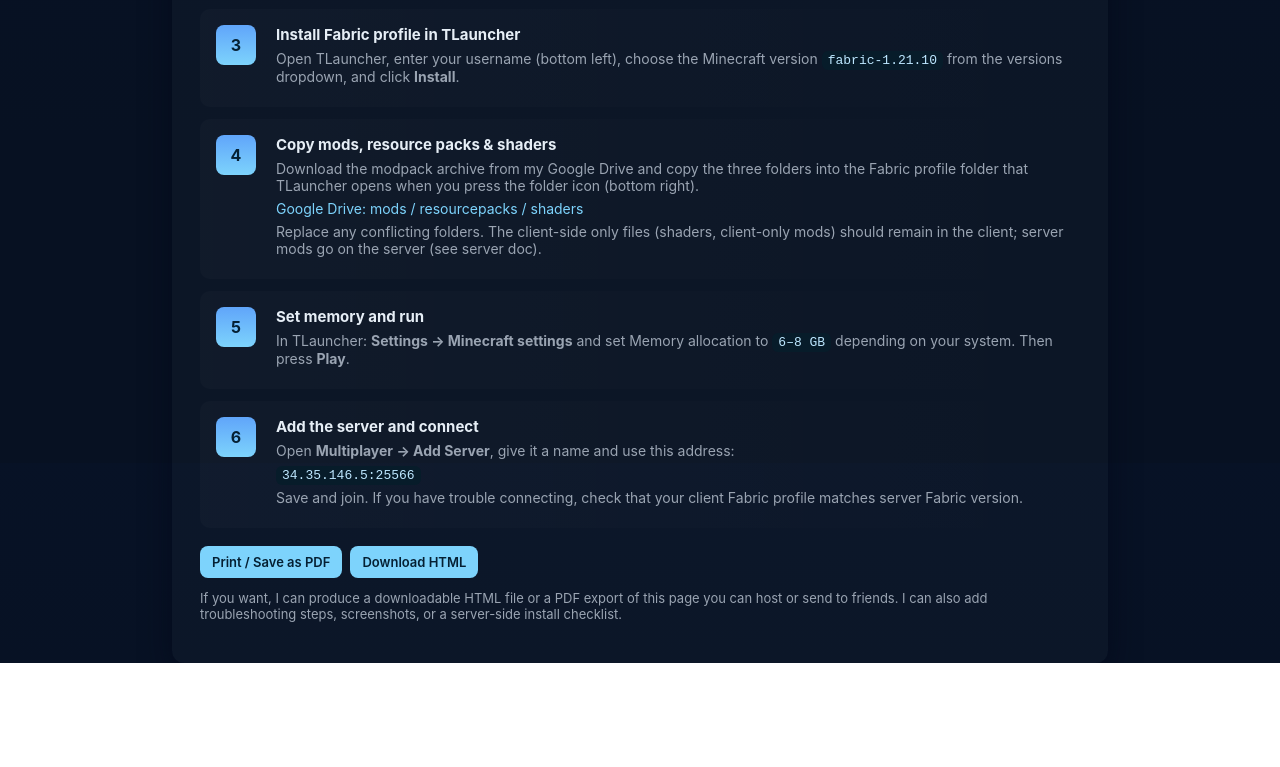
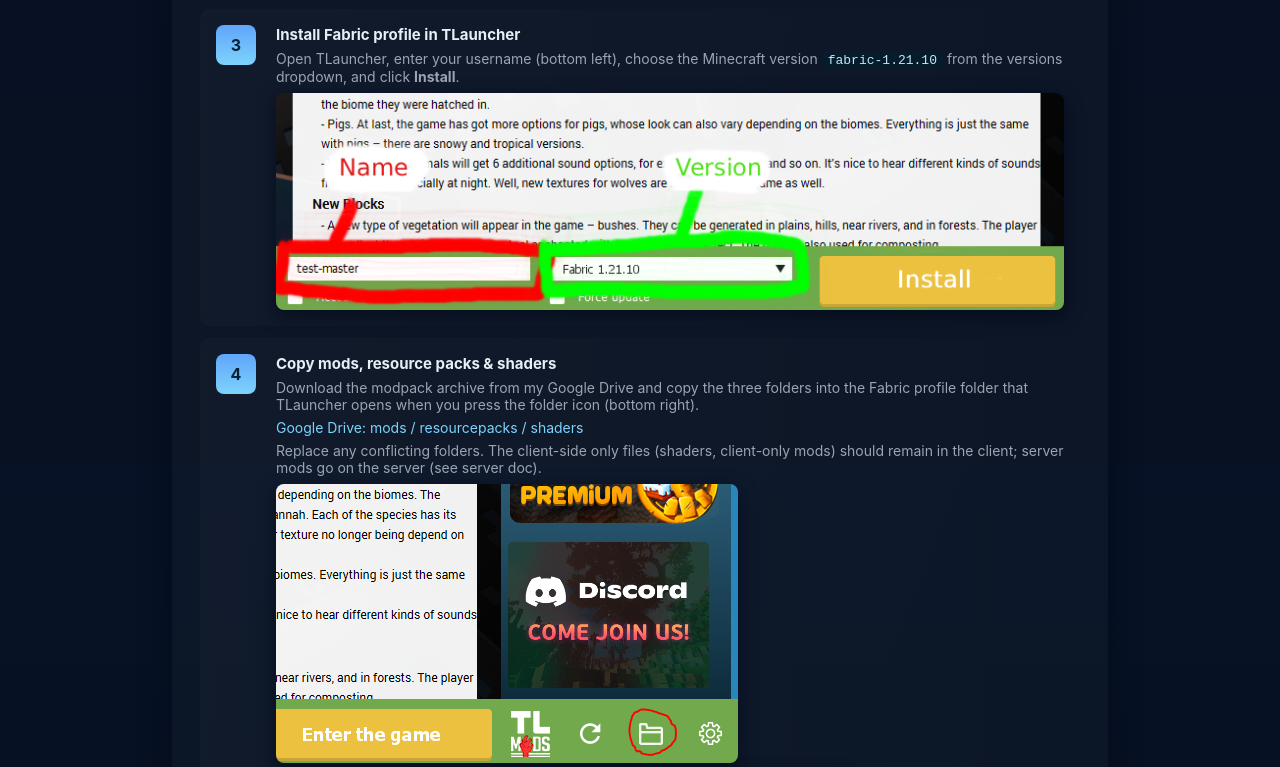
Before and after one commit to Kingdain1337/ModGuideWebPage, a plain HTML site: page index.html in a window 1280 px wide. Shown: the part 373-1140 px from the top of the page. Before the commit the page ends 1036 px from the top, so only its background shows below. Drawn offline with Linux system fonts and the light colour scheme.

Commit message:
Added images

```diff
--- a/index.html
+++ b/index.html
@@ -16,6 +16,7 @@
     .num{width:40px;height:40px;border-radius:8px;background:linear-gradient(180deg,var(--accent2),var(--accent));display:flex;align-items:center;justify-content:center;color:#052033;font-weight:700}
     .step h2{margin:0;font-size:15px}
     .step p{margin:6px 0;color:var(--muted);font-size:14px}
+    .step-img{max-width:100%;height:auto;display:block;margin-top:8px;border-radius:8px;box-shadow:0 6px 18px rgba(2,6,23,0.6)}
     a.link{color:var(--accent);text-decoration:none}
     code.inline{background:#071c2a;padding:2px 6px;border-radius:6px;color:#bde7ff;font-size:13px}
     .note{font-size:13px;color:#ffd580;background:rgba(255,210,120,0.06);padding:8px;border-radius:8px}
@@ -58,6 +59,7 @@
         <div>
           <h2>Install Fabric profile in TLauncher</h2>
           <p>Open TLauncher, enter your username (bottom left), choose the Minecraft version <code class="inline">fabric-1.21.10</code> from the versions dropdown, and click <strong>Install</strong>.</p>
+          <img id="step3-img" class="step-img" src="Tlauncer_setup_guide.png" alt="TLauncher Fabric install screenshot" />
         </div>
       </li>
 
@@ -68,6 +70,8 @@
           <p>Download the modpack archive from my Google Drive and copy the three folders into the Fabric profile folder that TLauncher opens when you press the folder icon (bottom right).</p>
           <p><a class="link" href="https://drive.google.com/drive/folders/1sSeTISpq6JhvLQP5QvruRq_EFUr3RD_Y?usp=sharing" target="_blank" rel="noopener">Google Drive: mods / resourcepacks / shaders</a></p>
           <p>Replace any conflicting folders. The client-side only files (shaders, client-only mods) should remain in the client; server mods go on the server (see server doc).</p>
+          <img id="step4one-img" class="step-img" src="TlauncerFile.PNG" alt="TLauncher Fabric install screenshot" />
+          <img id="step4two-img" class="step-img" src="CopyToFolder.PNG" alt="TLauncher Fabric install screenshot" />
         </div>
       </li>
 
@@ -89,14 +93,6 @@
         </div>
       </li>
     </ol>
-
-    <footer>
-      <div class="actions">
-        <a class="btn" href="#">Print / Save as PDF</a>
-        <a class="btn" href="#">Download HTML</a>
-      </div>
-      <p style="margin-top:12px">If you want, I can produce a downloadable HTML file or a PDF export of this page you can host or send to friends. I can also add troubleshooting steps, screenshots, or a server-side install checklist.</p>
-    </footer>
   </main>
 </body>
 </html>
```
Also changed, not shown: CopyToFolder.PNG (added), TlauncerFile.PNG (added), Tlauncer_setup_guide.png (added).
